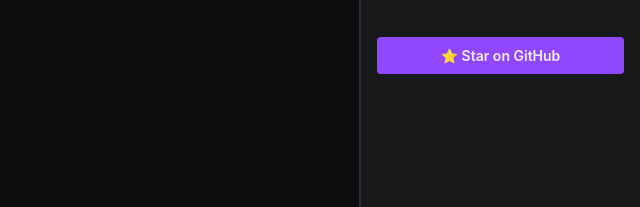
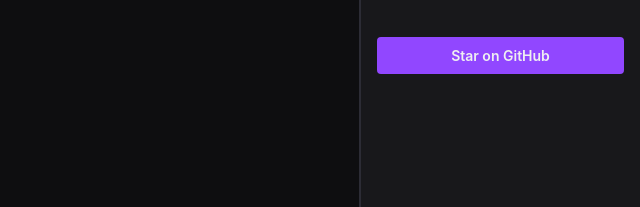
Before and after one commit to CharlestonTate/twitchchatsim, a plain HTML site: page index.html in a window 1280 px wide. Shown: the part 352-559 px from the top of the page, 640-1280 px from the left. Drawn offline with Linux system fonts and the light colour scheme.

Commit message:
Update index.html

```diff
--- a/index.html
+++ b/index.html
@@ -61,7 +61,7 @@
             </div>
             <div class="control-group">
                 <a href="https://github.com/charlestontate/twitchchatsim" target="_blank" class="github-link">
-                    ⭐ Star on GitHub
+                     Star on GitHub
                 </a>
             </div>
         </div>
```
